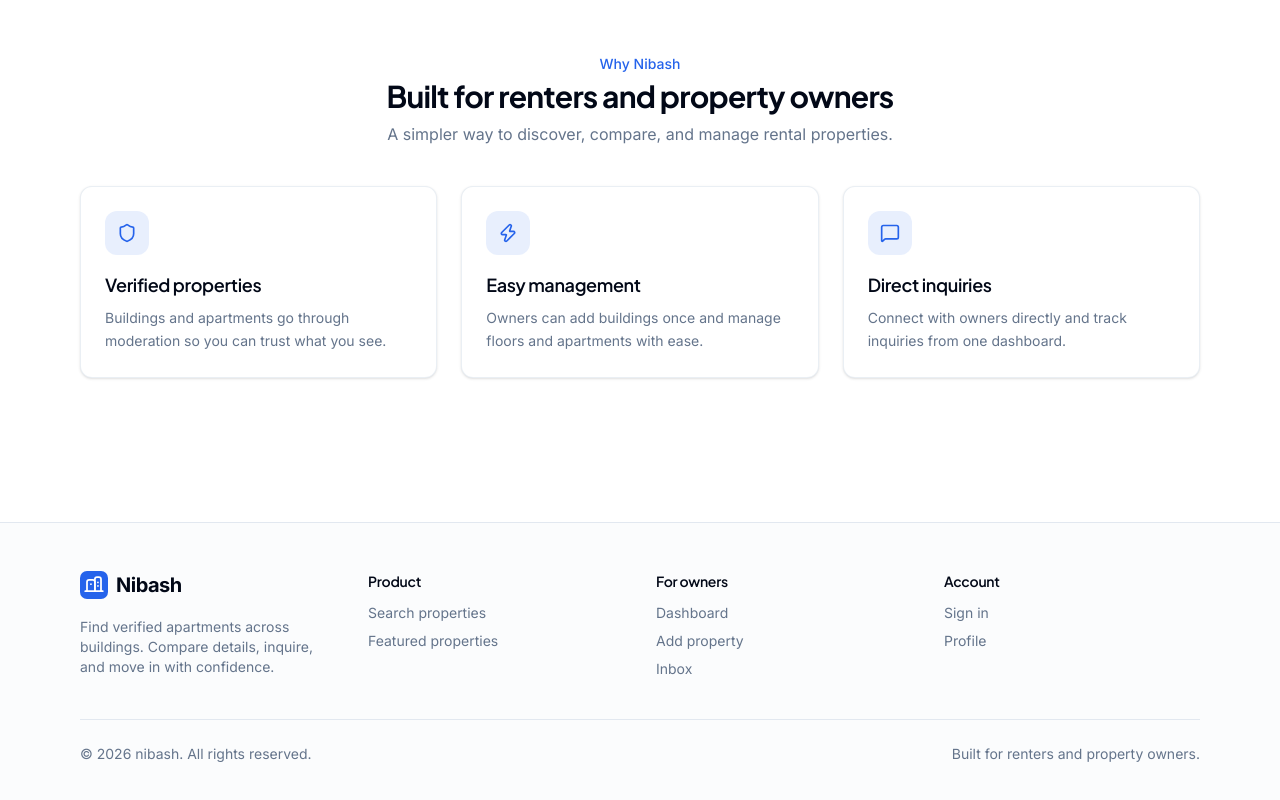
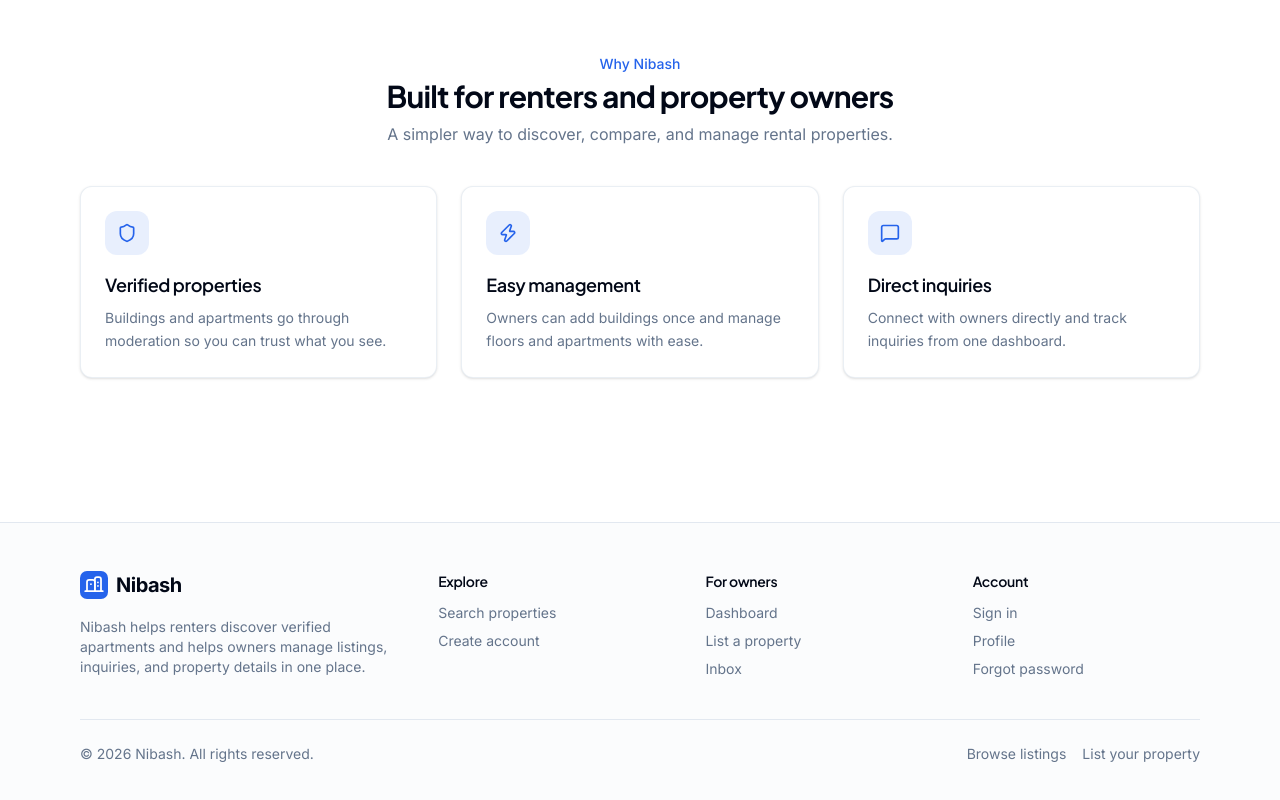
Before and after one commit to khanshifaul/nibash, a Next.js app in the folder apps/web/: page / in a window 1280 px wide. Shown: the part 1477-2277 px from the top of the page. Built offline with nearby package versions, Linux system fonts and the light colour scheme; no server answers.

Commit message:
feat(web): refresh site footer links and layout

```diff
--- a/apps/web/components/site-footer.tsx
+++ b/apps/web/components/site-footer.tsx
@@ -1,81 +1,76 @@
 import Link from "next/link";
 import { Logo } from "@/components/logo";
+
+const footerSections = [
+  {
+    title: "Explore",
+    links: [
+      { href: "/search", label: "Search properties" },
+      { href: "/sign-up", label: "Create account" },
+    ],
+  },
+  {
+    title: "For owners",
+    links: [
+      { href: "/dashboard", label: "Dashboard" },
+      { href: "/dashboard/properties/new", label: "List a property" },
+      { href: "/dashboard/inbox", label: "Inbox" },
+    ],
+  },
+  {
+    title: "Account",
+    links: [
+      { href: "/sign-in", label: "Sign in" },
+      { href: "/dashboard/profile", label: "Profile" },
+      { href: "/forgot-password", label: "Forgot password" },
+    ],
+  },
+];
 
 export function SiteFooter() {
   return (
     <footer className="border-t bg-muted/30 mt-16">
       <div className="max-w-6xl mx-auto px-4 py-12">
-        <div className="grid grid-cols-1 md:grid-cols-4 gap-8">
-          <div className="md:col-span-1">
+        <div className="grid grid-cols-1 gap-10 md:grid-cols-[1.4fr_repeat(3,minmax(0,1fr))]">
+          <div>
             <Link href="/" className="inline-block">
               <Logo />
             </Link>
-            <p className="text-sm text-muted-foreground mt-3">
-              Find verified apartments across buildings. Compare details, inquire, and move in with
-              confidence.
+            <p className="mt-3 max-w-sm text-sm text-muted-foreground">
+              Nibash helps renters discover verified apartments and helps owners manage listings,
+              inquiries, and property details in one place.
             </p>
           </div>
 
-          <div>
-            <h3 className="font-semibold text-sm mb-3">Product</h3>
+          {footerSections.map((section) => (
+            <div key={section.title}>
+              <h3 className="mb-3 text-sm font-semibold">{section.title}</h3>
               <ul className="space-y-2 text-sm text-muted-foreground">
-              <li>
-                <Link href="/search" className="hover:text-foreground transition-colors">
-                  Search properties
+                {section.links.map((link) => (
+                  <li key={link.href + link.label}>
+                    <Link href={link.href} className="transition-colors hover:text-foreground">
+                      {link.label}
                     </Link>
                   </li>
-              <li>
-                <Link href="/search" className="hover:text-foreground transition-colors">
-                  Featured properties
-                </Link>
-              </li>
+                ))}
               </ul>
             </div>
+          ))}
+        </div>
 
-          <div>
-            <h3 className="font-semibold text-sm mb-3">For owners</h3>
-            <ul className="space-y-2 text-sm text-muted-foreground">
-              <li>
-                <Link href="/dashboard" className="hover:text-foreground transition-colors">
-                  Dashboard
+        <div className="mt-10 flex flex-col gap-3 border-t pt-6 text-sm text-muted-foreground sm:flex-row sm:items-center sm:justify-between">
+          <p>© {new Date().getFullYear()} Nibash. All rights reserved.</p>
+          <div className="flex flex-wrap items-center gap-x-4 gap-y-1">
+            <Link href="/search" className="transition-colors hover:text-foreground">
+              Browse listings
             </Link>
-              </li>
-              <li>
             <Link
               href="/dashboard/properties/new"
-                  className="hover:text-foreground transition-colors"
+              className="transition-colors hover:text-foreground"
             >
-                  Add property
+              List your property
             </Link>
-              </li>
-              <li>
-                <Link href="/dashboard/inbox" className="hover:text-foreground transition-colors">
-                  Inbox
-                </Link>
-              </li>
-            </ul>
           </div>
-
-          <div>
-            <h3 className="font-semibold text-sm mb-3">Account</h3>
-            <ul className="space-y-2 text-sm text-muted-foreground">
-              <li>
-                <Link href="/sign-in" className="hover:text-foreground transition-colors">
-                  Sign in
-                </Link>
-              </li>
-              <li>
-                <Link href="/dashboard/profile" className="hover:text-foreground transition-colors">
-                  Profile
-                </Link>
-              </li>
-            </ul>
-          </div>
-        </div>
-
-        <div className="border-t mt-10 pt-6 flex flex-col sm:flex-row items-center justify-between gap-4 text-sm text-muted-foreground">
-          <p>© {new Date().getFullYear()} nibash. All rights reserved.</p>
-          <p>Built for renters and property owners.</p>
         </div>
       </div>
     </footer>
```
Lines whose indentation alone changed are shown as unchanged.
